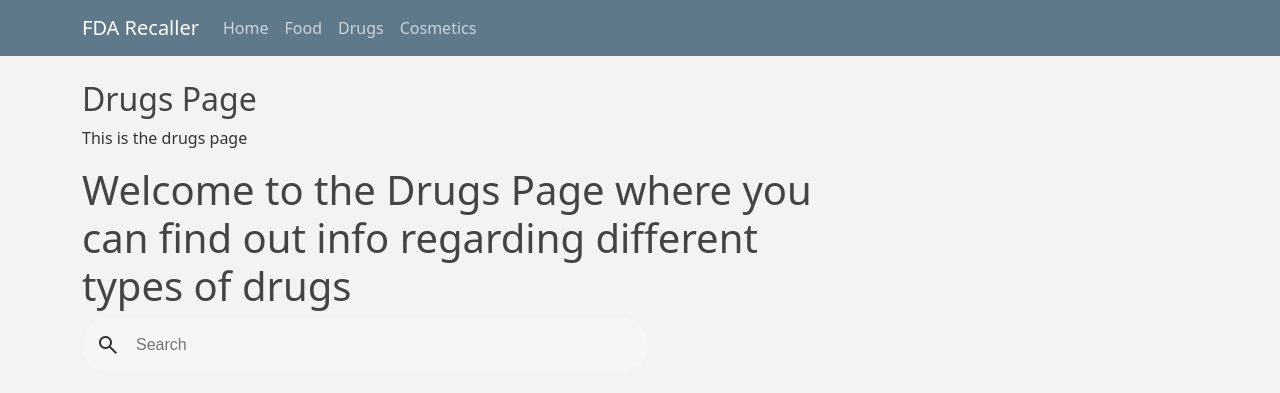
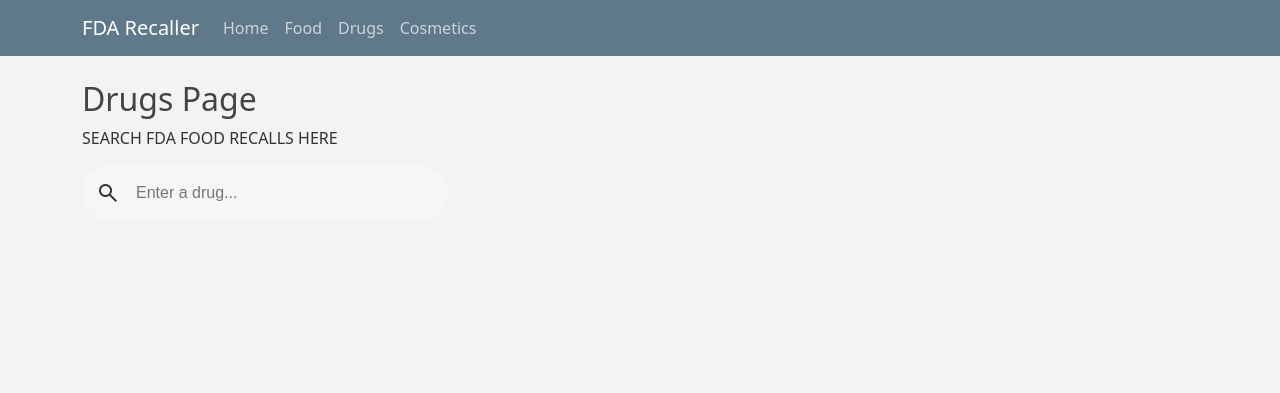
Before and after one commit to 10sChris/Recaller, a Flask app: page /drugs in a window 1280 px wide. Shown: the top 393 px of the page. Run offline with Flask 3, Linux system fonts and the light colour scheme.

Commit message:
added info to drugs page

```diff
--- a/app.py
+++ b/app.py
@@ -5,6 +5,9 @@ import git
 from flask_sqlalchemy import SQLAlchemy
 import requests
 from flask import jsonify
+from recaller import search_drug, search_cosmetics
+
+
 
 app = Flask(__name__)
 proxied = FlaskBehindProxy(app)
@@ -98,6 +101,23 @@ def food_search_api():
         return jsonify({"error": "Could not reach FDA API", "results": []}), 500
 
     return jsonify({"results": res})
+
+
+@app.route("/api/drug/search")
+def drug_search_api():
+    query = request.args.get("q", "").strip()
+
+    if not query:
+        return jsonify({"results": []})
+
+    try:
+        res = search_drug(query)
+    except requests.RequestException:
+        return jsonify({"error": "Could not reach FDA API", "results": []}), 500
+
+    return jsonify({"results": res})
+
+
 @app.route("/update_server", methods=['POST'])
 def webhook():
     if request.method == 'POST':
--- a/recaller.py
+++ b/recaller.py
@@ -79,6 +79,7 @@ def search_drug(drug):
     for item in items:
       results.append({
           "Drug": item.get("product_description", "N/A"),
+          "Company": item.get("recalling_firm", "N/A"),
           "Reason for recall": item.get("reason_for_recall", "N/A"),
           "Recall date": item.get("recall_initiation_date", "N/A"),
           "Status": item.get("status", "N/A")
--- a/static/index.js
+++ b/static/index.js
@@ -1,6 +1,9 @@
 const searchInput = document.querySelector('.food-page .search-input');
 const resultsContainer = document.querySelector('.food-page .results-container');
 const searchStatus = document.querySelector('.food-page .search-status');
+const drugSearchStatus = document.querySelector('.drugs-page .search-status');
+const drugSearchInput = document.querySelector('.drugs-page .search-input');
+const drugResultsContainer = document.querySelector('.drugs-page .results-container');
 
 
 if (searchInput && resultsContainer) {
@@ -56,3 +59,57 @@ if (searchInput && resultsContainer) {
         }, 400);
     });
 }
+
+if (drugSearchInput && drugResultsContainer) {
+    let timer;
+
+    drugSearchInput.addEventListener('input', function() {
+        clearTimeout(timer);
+
+        timer = setTimeout(async function () {
+            const query = drugSearchInput.value.trim();
+
+            drugResultsContainer.innerHTML = '';
+
+            if (!query) {
+                drugSearchStatus.textContent = '';
+                return;
+            }
+
+            drugSearchStatus.textContent = 'Searching...'
+
+            const resp = await fetch(`/api/drug/search?q=${encodeURIComponent(query)}`)
+            const data = await resp.json()
+
+            if (data.error) {
+                drugSearchStatus.textContent = data.error;
+                return;
+            }
+
+            if (data.results.length === 0) {
+                drugSearchStatus.textContent = 'No recalls found.';
+                return;
+            }
+
+            drugSearchStatus.textContent = `Showing ${data.results.length} result(s).`;
+
+            data.results.forEach(function (item) {
+                const card = document.createElement('div');
+                card.className = 'drug-card'
+
+                card.innerHTML = `
+                <h3>${item.Drug}</h3>
+                <p><strong>Company:</strong> ${item["Company"]}</p>
+                <p><strong>Reason:</strong> ${item["Reason for recall"]}</p>
+                <p><strong>Recall date: </strong>${item["Recall date"]}</p>
+                <p><strong>Status: </strong>${item["Status"]}</p>
+
+
+                `;
+                drugResultsContainer.appendChild(card);
+            });
+
+
+        }, 400);
+    });
+}
--- a/templates/drugs.html
+++ b/templates/drugs.html
@@ -2,14 +2,15 @@
 {% block content %}
 <div class="drugs-page">
     <h2>{{ subtitle }}</h2>
-    <p>{{ text }}</p>
-    <h1> Welcome to the Drugs Page where you can find out info regarding different types of drugs</h1>
-    <form>
-    <div class = "search">
+    <p>SEARCH FDA FOOD RECALLS HERE</p>
+
+    <form class = "search">
         <span class="material-symbols-outlined"> search </span>
-        <input class="search-input" type="search" placeholder="Search">
-        <div class="results-container"></div>
-    </div>
+        <input class="search-input" type="search" placeholder="Enter a drug...">
+
     </form>
+
+    <p class="search-status"></p>
+    <div class="results-container"></div>
 </div>
 {% endblock content %}
```
